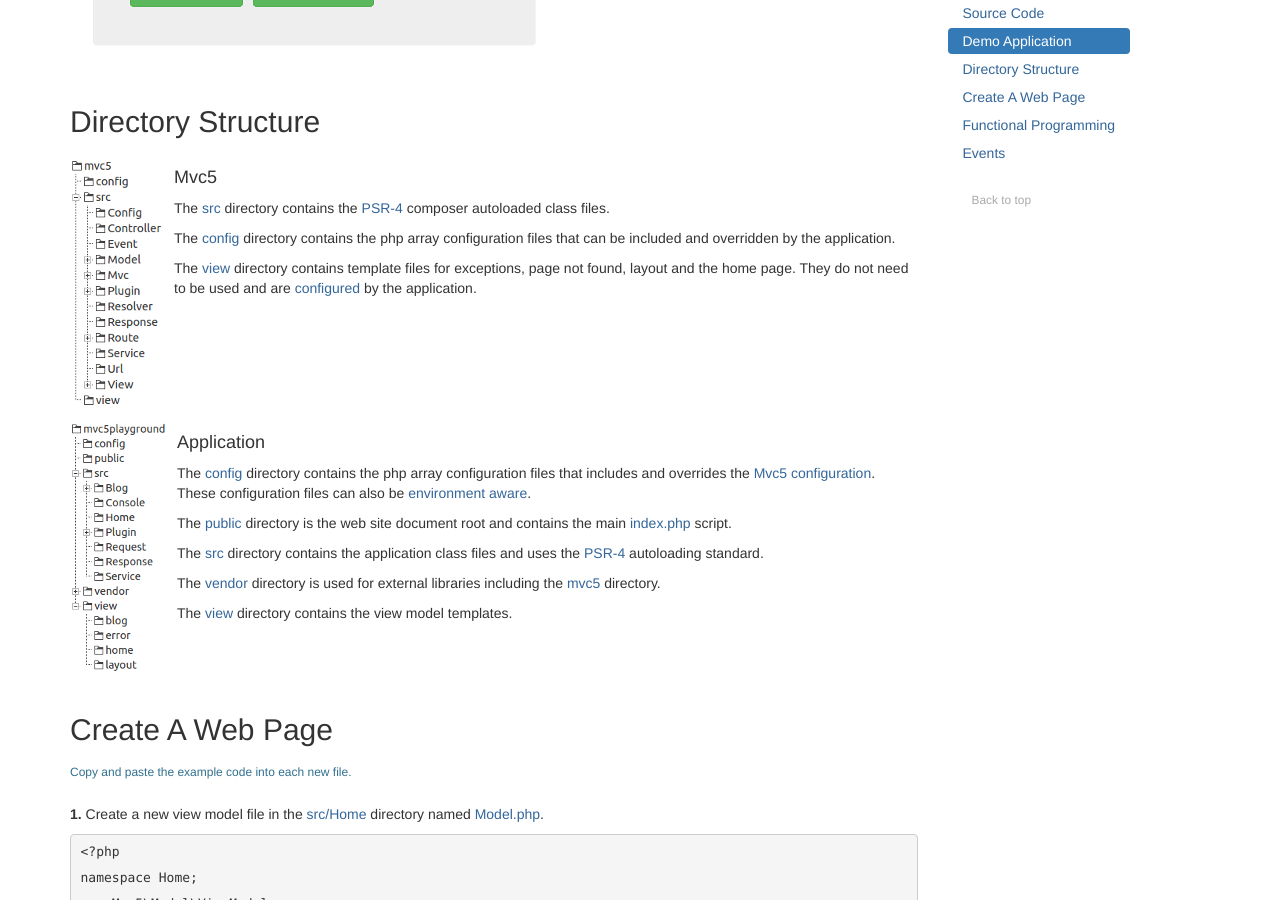
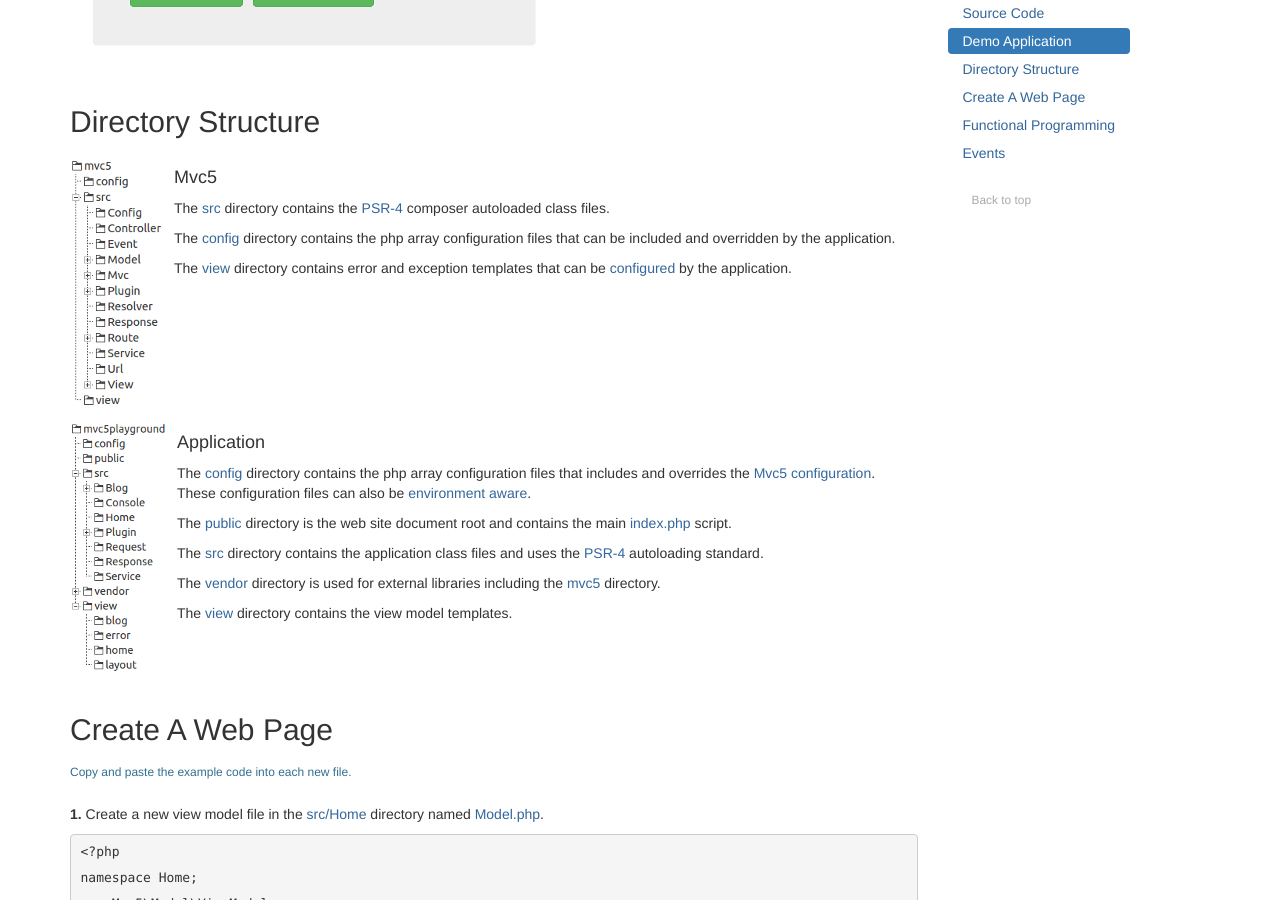
Before and after one commit to mvc5/mvc5.github.io, a Jekyll site: the page built from getting-started/index.md, in a window 1280 px wide and 900 px high, scrolled down 1041 px. Built offline with Jekyll 4.4.1, drawn with Linux system fonts in a browser that asks for light colours; nearby versions of some CDN libraries.

Commit message:
exception and error templates

```diff
--- a/getting-started/directory-structure.md
+++ b/getting-started/directory-structure.md
@@ -9,7 +9,7 @@
     <h4 id="mvc5-directory">Mvc5</h4>
     <p>The <a href="https://github.com/mvc5/mvc5/tree/master/src">src</a> directory contains the <a href="http://www.php-fig.org/psr/psr-4/">PSR-4</a> composer autoloaded class files.</p>
     <p>The <a href="https://github.com/mvc5/mvc5/tree/master/config">config</a> directory contains the php array configuration files that can be included and overridden by the application.</p>
-    <p>The <a href="https://github.com/mvc5/mvc5/tree/master/view">view</a> directory contains template files for exceptions, page not found, layout and the home page. They do not need to be used and are <a href="https://github.com/mvc5/mvc5/blob/master/config/template.php">configured</a> by the application.</p>
+    <p>The <a href="https://github.com/mvc5/mvc5/tree/master/view">view</a> directory contains error and exception templates that can be <a href="https://github.com/mvc5/mvc5/blob/master/config/template.php">configured</a> by the application.</p>
   </div>
 </div>
 <div class="media media-left-sm-collapse">
```
